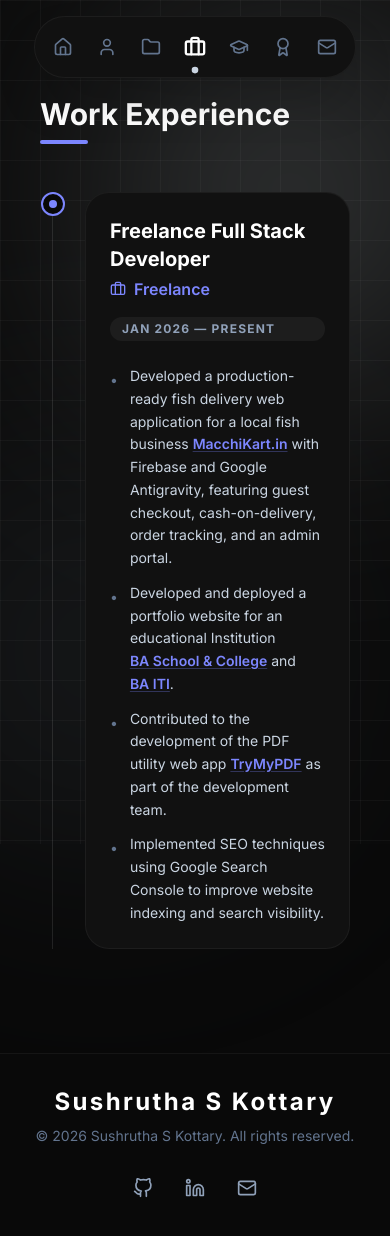
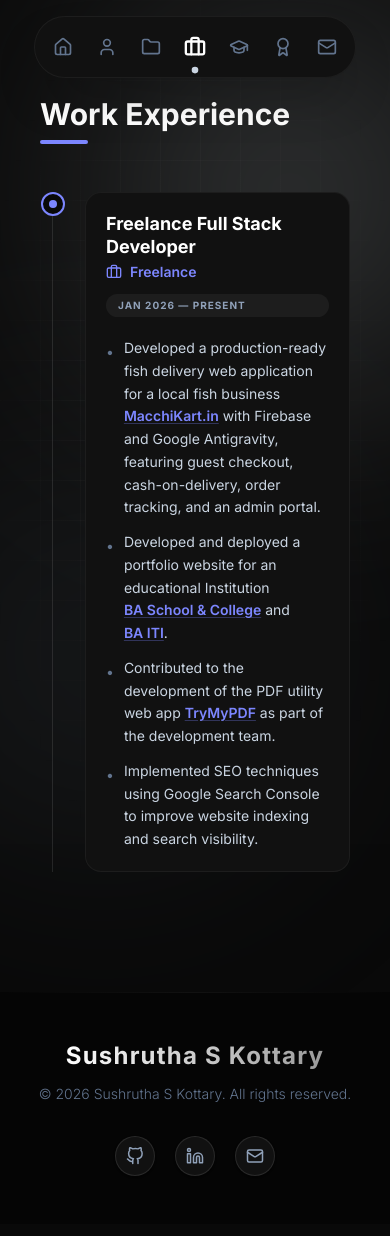
Before and after one commit to sushrutha777/Portfolio, a Next.js app: page /experience in a window 390 px wide. Built offline with nearby package versions, Linux system fonts and the light colour scheme.

Commit message:
Update UI for footer and mobile spacing

```diff
--- a/src/app/layout.tsx
+++ b/src/app/layout.tsx
@@ -215,7 +215,7 @@ export default function RootLayout({
 
         {/* Global Background Mesh */}
         <div className="fixed inset-0 z-[-1] bg-[#090909]">
-          <div className="absolute inset-0 bg-[linear-gradient(to_right,#80808012_1px,transparent_1px),linear-gradient(to_bottom,#80808012_1px,transparent_1px)] bg-[size:40px_40px]"></div>
+          <div className="absolute inset-0 bg-[linear-gradient(to_right,#80808015_1px,transparent_1px),linear-gradient(to_bottom,#80808015_1px,transparent_1px)] bg-[size:40px_40px] [mask-image:radial-gradient(ellipse_at_center,black_10%,transparent_80%)]"></div>
           <div className="absolute top-0 left-1/4 w-96 h-96 bg-brand-purple/20 rounded-full blur-[128px] pointer-events-none mix-blend-screen"></div>
           <div className="absolute bottom-0 right-1/4 w-96 h-96 bg-brand-blue/10 rounded-full blur-[128px] pointer-events-none mix-blend-screen"></div>
         </div>
--- a/src/components/layout/Footer.tsx
+++ b/src/components/layout/Footer.tsx
@@ -5,41 +5,44 @@ export default function Footer() {
   const currentYear = new Date().getFullYear();
 
   return (
-    <footer className="w-full border-t border-white/5 bg-[#090909] py-8 mt-8">
-      <div className="max-w-7xl mx-auto px-6 flex flex-col md:flex-row items-center justify-between gap-6">
-        <div className="flex flex-col items-center md:items-start gap-2">
-          <span className="text-2xl font-bold font-display text-white tracking-widest">
+    <footer className="w-full bg-[#050505] py-12 relative overflow-hidden mt-12">
+      {/* Subtle top border gradient */}
+      <div className="absolute top-0 left-0 w-full h-[1px] bg-gradient-to-r from-transparent via-white/5 to-transparent"></div>
+
+      <div className="max-w-5xl mx-auto px-6 flex flex-col md:flex-row items-center justify-between gap-8 relative z-10">
+        <div className="flex flex-col items-center md:items-start gap-3">
+          <span className="text-2xl font-bold font-display bg-clip-text text-transparent bg-gradient-to-r from-white to-white/60 tracking-wider">
             Sushrutha S Kottary
           </span>
-          <p className="text-slate-500 text-sm">
+          <p className="text-slate-500 text-sm font-light">
             © {currentYear} Sushrutha S Kottary. All rights reserved.
           </p>
         </div>
 
-        <div className="flex items-center gap-4">
+        <div className="flex items-center gap-5">
           <a
             href="https://github.com/sushrutha777"
             target="_blank"
             rel="noopener noreferrer"
-            className="p-2 text-slate-400 hover:text-brand-purple transition-colors"
+            className="w-10 h-10 flex items-center justify-center rounded-full bg-white/5 border border-white/10 text-slate-400 hover:text-white hover:bg-white/10 hover:border-white/20 transition-all duration-300 shadow-sm"
           >
-            <Github size={20} />
+            <Github size={18} />
           </a>
           <a
             href="https://www.linkedin.com/in/sushrutha-s-kottary-994310291/"
             target="_blank"
             rel="noopener noreferrer"
-            className="p-2 text-slate-400 hover:text-brand-blue transition-colors"
+            className="w-10 h-10 flex items-center justify-center rounded-full bg-white/5 border border-white/10 text-slate-400 hover:text-blue-400 hover:bg-blue-400/10 hover:border-blue-400/30 transition-all duration-300 shadow-sm"
           >
-            <Linkedin size={20} />
+            <Linkedin size={18} />
           </a>
           <a
             href="https://mail.google.com/mail/?view=cm&fs=1&to=sushruthaskottary777@gmail.com"
             target="_blank"
             rel="noopener noreferrer"
-            className="p-2 text-slate-400 hover:text-brand-teal transition-colors"
+            className="w-10 h-10 flex items-center justify-center rounded-full bg-white/5 border border-white/10 text-slate-400 hover:text-teal-400 hover:bg-teal-400/10 hover:border-teal-400/30 transition-all duration-300 shadow-sm"
           >
-            <Mail size={20} />
+            <Mail size={18} />
           </a>
         </div>
       </div>
--- a/src/components/sections/Experience.tsx
+++ b/src/components/sections/Experience.tsx
@@ -49,17 +49,17 @@ export default function Experience() {
                 <div className="w-2 h-2 md:w-3 md:h-3 rounded-full bg-indigo-400" />
               </div>
 
-              <div className="glass p-6 md:p-8 rounded-3xl border border-white/5 hover:border-indigo-400/20 transition-all duration-300">
-                <div className="flex flex-col md:flex-row md:items-start justify-between gap-4 mb-6">
+              <div className="glass p-5 sm:p-6 md:p-8 rounded-2xl md:rounded-3xl border border-white/5 hover:border-indigo-400/20 transition-all duration-300">
+                <div className="flex flex-col md:flex-row md:items-start justify-between gap-3 md:gap-4 mb-5 md:mb-6">
                   <div>
-                    <h3 className="text-xl md:text-2xl font-bold text-white mb-1">{exp.role}</h3>
-                    <div className="flex items-center gap-2 text-indigo-400 font-semibold">
-                      <Briefcase size={16} />
+                    <h3 className="text-lg sm:text-xl md:text-2xl font-bold text-white mb-1 leading-tight">{exp.role}</h3>
+                    <div className="flex items-center gap-2 text-indigo-400 font-semibold text-sm md:text-base">
+                      <Briefcase size={16} className="shrink-0" />
                       <span>{exp.company}</span>
                     </div>
                   </div>
                   <div className="flex flex-col md:items-end gap-2 shrink-0">
-                    <span className="px-3 py-1 rounded-full bg-white/5 text-xs font-bold tracking-widest uppercase text-slate-400">
+                    <span className="px-3 py-1 rounded-full bg-white/5 text-[10px] md:text-xs font-bold tracking-widest uppercase text-slate-400">
                       {exp.date}
                     </span>
                   </div>
@@ -67,8 +67,8 @@ export default function Experience() {
 
                 <ul className="space-y-3">
                   {exp.bullets.map((bullet, i) => (
-                    <li key={i} className="flex gap-3 text-slate-300 text-sm md:text-base leading-relaxed">
-                      <span className="text-slate-500 mt-1">•</span>
+                    <li key={i} className="flex gap-2.5 md:gap-3 text-slate-300 text-sm md:text-base leading-relaxed">
+                      <span className="text-slate-500 mt-1 shrink-0">•</span>
                       <span>{bullet}</span>
                     </li>
                   ))}
--- a/src/components/sections/Hero.tsx
+++ b/src/components/sections/Hero.tsx
@@ -33,7 +33,7 @@ export default function Hero() {
             </Link>
 
             <a
-              href="/Sushrutha.pdf"
+              href="/Sushrutha.pdf?v=latest"
               target="_blank"
               rel="noopener noreferrer"
               className="flex items-center gap-2 px-6 py-3 rounded-full bg-[#151515] border border-white/10 hover:bg-[#202020] hover:border-brand-purple/30 transition-all text-white font-medium text-sm md:text-base group"
```
